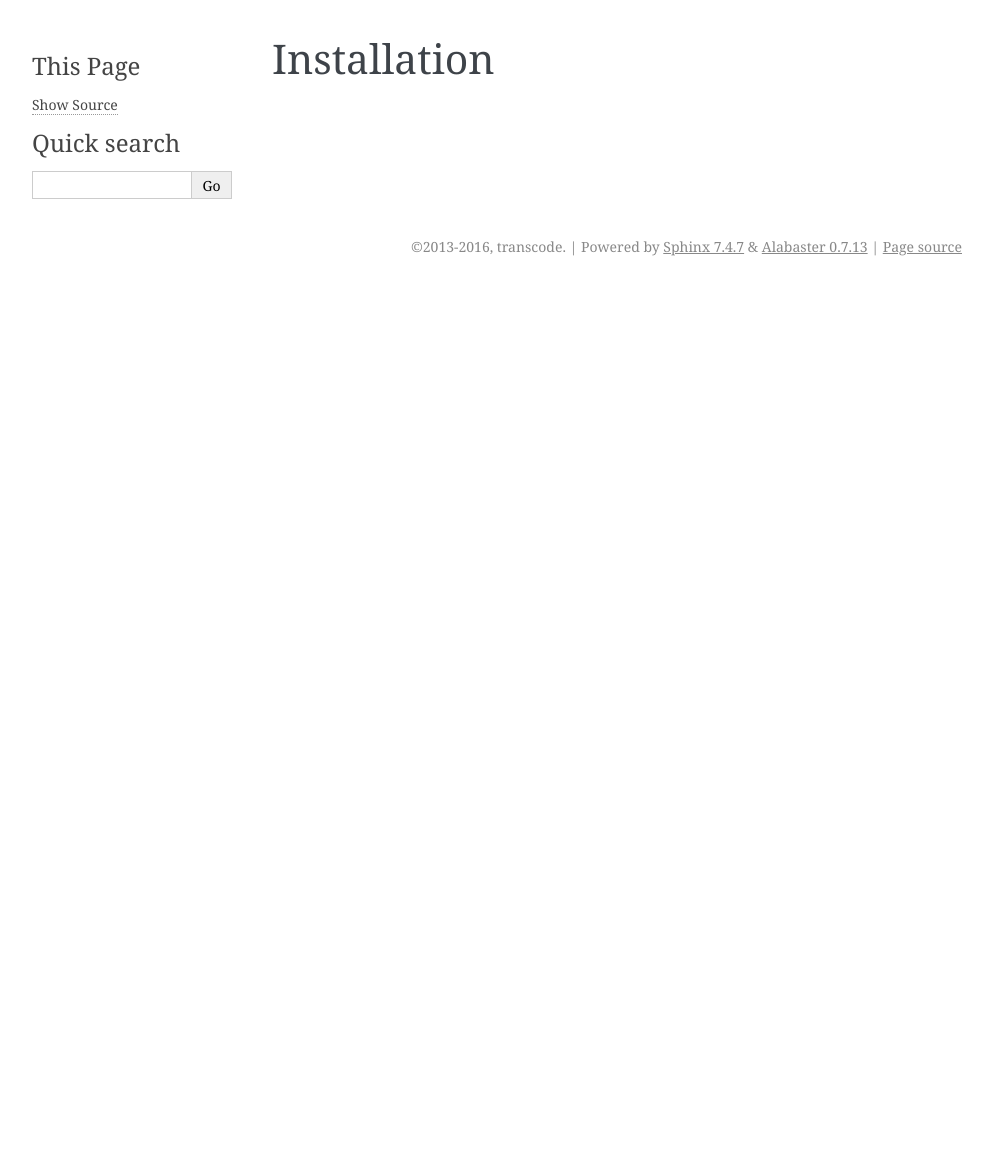
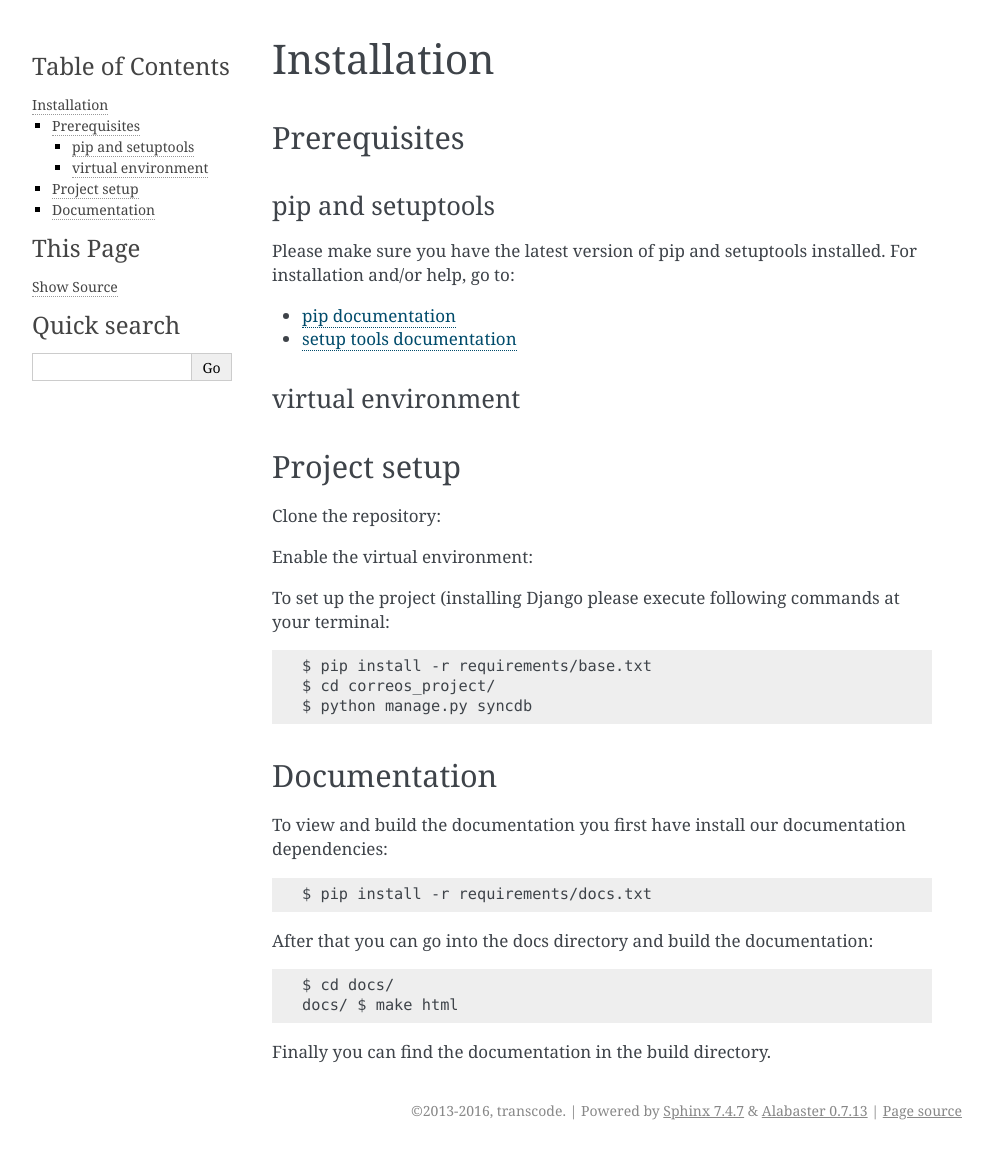
Before and after one commit to transcode-de/correos, a Sphinx documentation site: the page built from docs/source/installation.rst, in a window 1280 px wide. Shown: the whole page, without its empty margins (148-1141 px from the left). Built offline with Sphinx 7.4.7, drawn with Linux system fonts in a browser that asks for light colours; before the commit the page ends 900 px from its top, so only the background shows below that.

Commit message:
docs: Added skeleton for the content and first content notes

```diff
--- a/docs/source/installation.rst
+++ b/docs/source/installation.rst
@@ -1,3 +1,52 @@
+..  _installation:
+
 ************
 Installation
 ************
+
+Prerequisites
+=============
+
+pip and setuptools
+------------------
+
+Please make sure you have the latest version of pip and setuptools installed.
+For installation and/or help, go to:
+
+* `pip documentation <https://pip.pypa.io/en/stable/>`_
+* `setup tools documentation <https://github.com/pypa/setuptools>`_
+
+virtual environment
+-------------------
+
+
+Project setup
+=============
+
+Clone the repository:
+
+
+Enable the virtual environment:
+
+
+To set up the project (installing Django please execute following commands at your terminal::
+
+    $ pip install -r requirements/base.txt
+    $ cd correos_project/
+    $ python manage.py syncdb
+
+
+Documentation
+=============
+
+To view and build the documentation you first have install our documentation
+dependencies::
+
+    $ pip install -r requirements/docs.txt
+
+After that you can go into the docs directory and build the documentation::
+
+    $ cd docs/
+    docs/ $ make html
+
+Finally you can find the documentation in the build directory.
```
